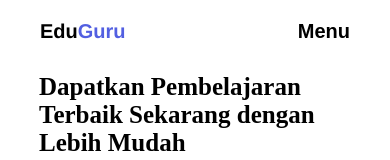
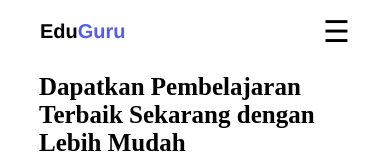
Before and after one commit to rizalprs/eduguru, a plain HTML site: page index.html in a window 390 px wide. Shown: the top 160 px of the page. Drawn offline with Linux system fonts and the light colour scheme.

Commit message:
add hamburger button

```diff
--- a/assets/styles/style.css
+++ b/assets/styles/style.css
@@ -334,11 +334,9 @@ footer {
 
 .nav-btn {
     display: none;
-    padding: 10px 0 10px 10px;
+    padding: 0 10px 0 10px;
     background-color: white;
     border: none;
-    font-size: 15px;
-    font-weight: bold;
 }
 
 .close-btn {
@@ -456,7 +454,7 @@ footer {
 
     .nav-btn{
         display: block;
-        font-size: 20px;
+        font-size: 30px;
     }
 
     nav {
--- a/index.html
+++ b/index.html
@@ -20,7 +20,7 @@
                 <button><a href="" class="button-on">Sign Up</a></button>
             </div>
         </nav>
-        <button class="nav-btn">Menu</button>
+        <button class="nav-btn">☰</button>
         <button class="close-btn">X</button>
     </header>
     <main>
```
